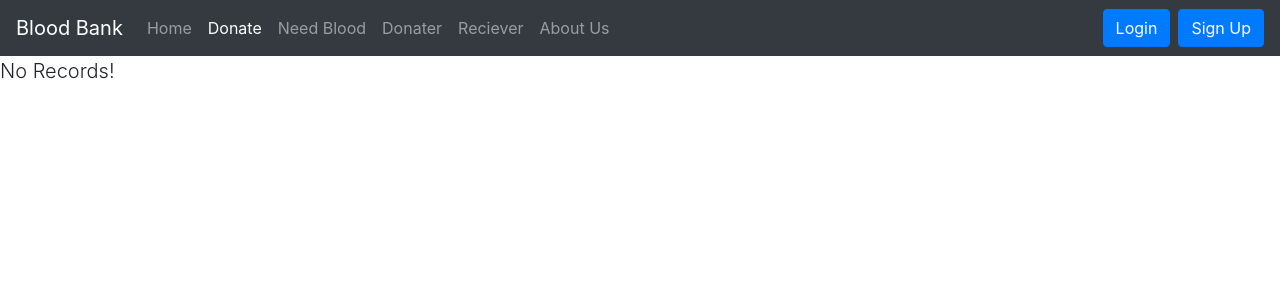
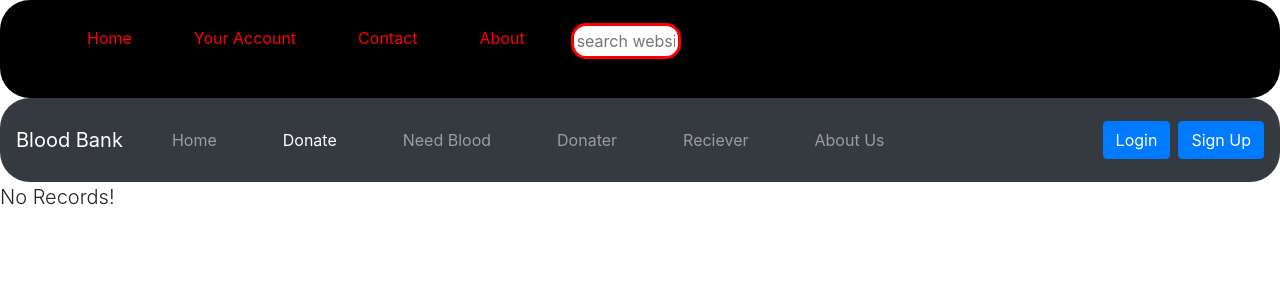
Before and after one commit to anilsaini10/BloodBank, a Django app: page /donate/ in a window 1280 px wide. Shown: the top 300 px of the page. Run offline with Django 3.2, Linux system fonts and the light colour scheme; data that the repository does not hold is empty; some libraries are stand-ins or nearby versions.

Commit message:
Update base.html

```diff
--- a/blood/templates/base.html
+++ b/blood/templates/base.html
@@ -13,8 +13,57 @@
 
   <title>{% block title %} {% endblock %}</title>
 </head>
+      <style>
+        .navbar{
+            background-color: black;
+            border-radius: 30px;
+        }
+        .navbar ul{
+            overflow: auto;
+        }
+        .navbar li{
+            color: red;
+            float: left;
+            list-style: none;
+            padding: 3px 5px;
+            margin: 15px 20px;
+        }
+        .navbar li a{
+            padding: 4px 6px;
+        }
+        .navbar li a:hover{
+            color: white;
+            border-radius: 20px;
+            background-color: red;
+        }
+        .search{
+            float: right;
+        }
+        .navbar input{
+            border-radius: 15px;
+            background-color: white;
+            margin: 15px;
+            border: 3px solid red;
+            padding: 3px;
+            margin-right: 25px;
+            width: 110px;
+      }
+    </style>
 
 <body>
+   <header>
+        <nav class="navbar">
+            <ul>
+                <li><a>Home</a></li>
+                <li><a>Your Account</a></li>
+                <li><a>Contact</a></li>
+                <li><a>About</a></li>
+                <div class="search">
+                    <input type="text" name="search" id="search" placeholder="search website">
+                </div>
+            </ul>
+        </nav>
+    </header>
   <nav class="navbar navbar-expand-lg navbar-dark bg-dark">
     <a class="navbar-brand" href="{% url 'home' %}">Blood Bank</a>
     <button class="navbar-toggler" type="button" data-toggle="collapse" data-target="#navbarSupportedContent"
```
